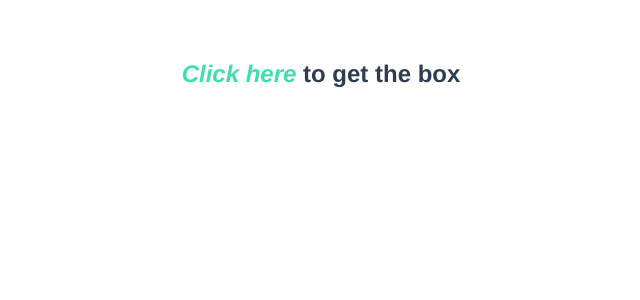
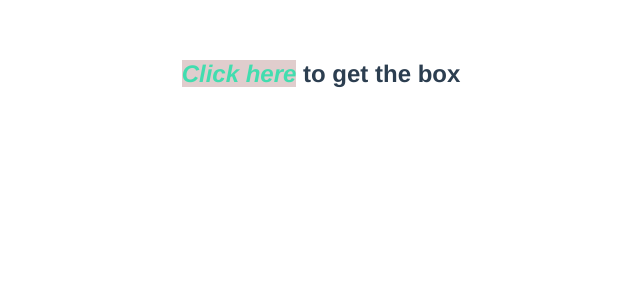
Before and after one commit to kabirsumn/Vue-Emit, a Vue app: page / in a window 1280 px wide. Shown: the top 300 px of the page, without its empty margins (319-959 px from the left). Built offline with nearby package versions, Linux system fonts and the light colour scheme.

Commit message:
some change

```diff
--- a/src/App.vue
+++ b/src/App.vue
@@ -36,6 +36,7 @@ export default {
 }
 
 #app .log-in {
+  background-color: #e0cdcd;
   color: #42ddaf;
   cursor: pointer;
   font-style: italic;
```
